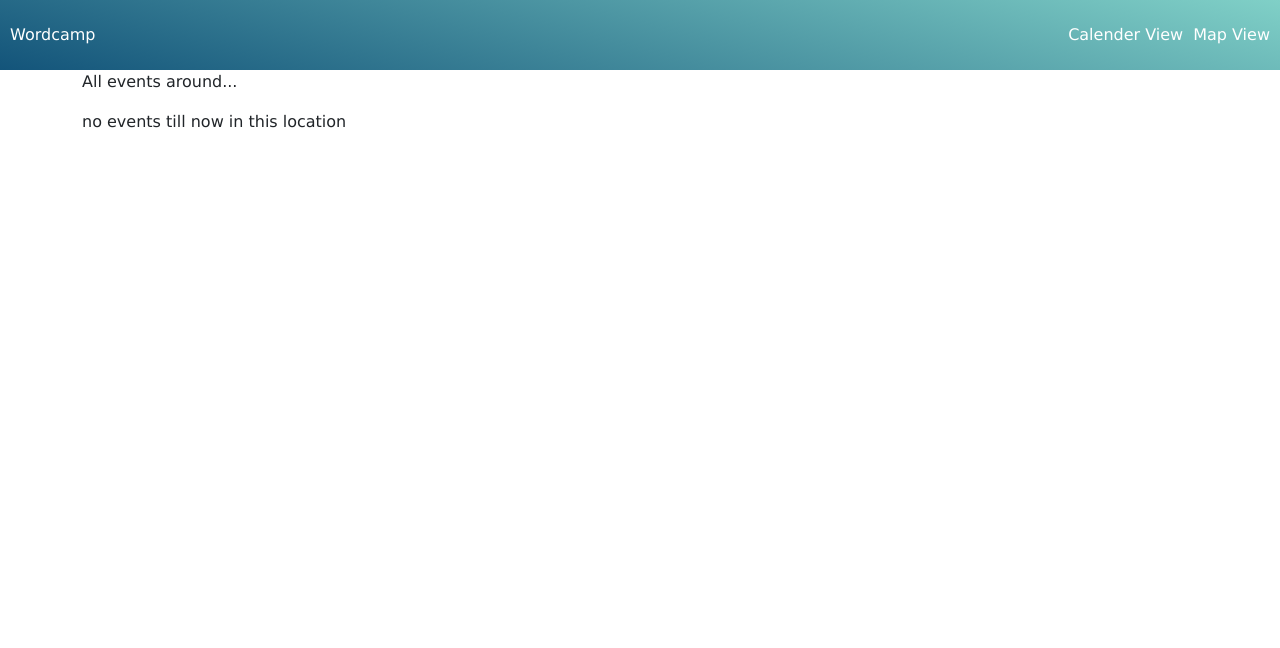
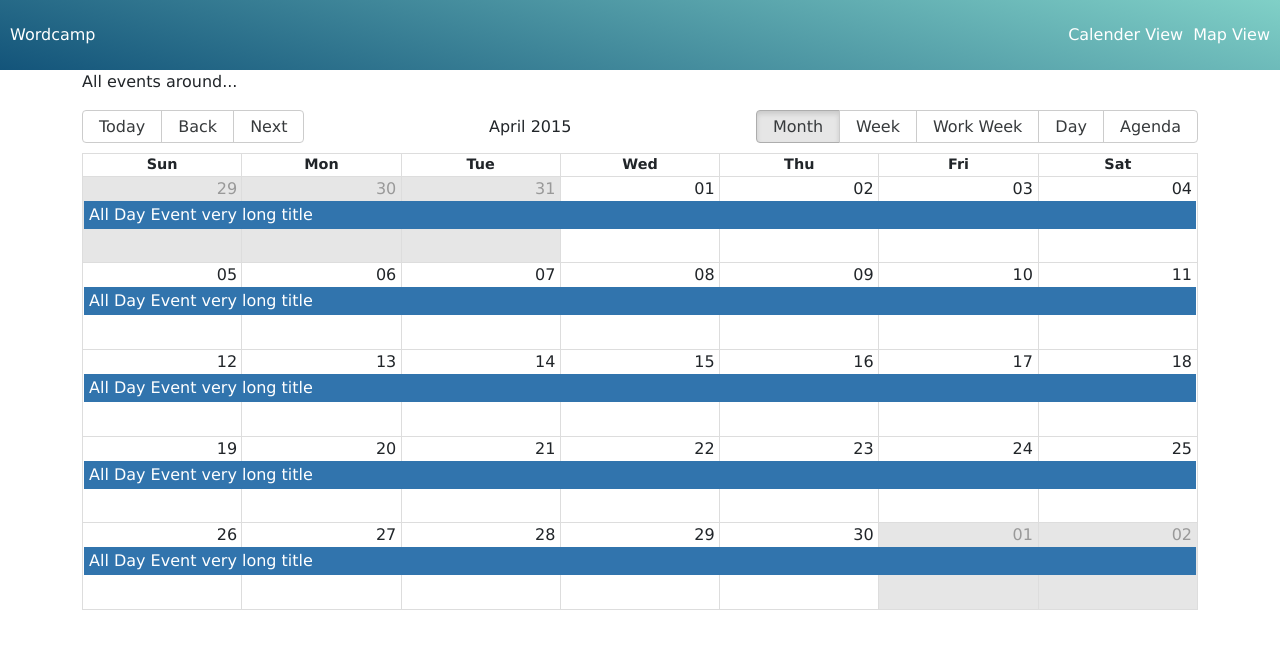
Before and after one commit to HabibulHH/wordcamp, a React app: page / in a window 1280 px wide. Shown: the top 648 px of the page. Built offline with nearby package versions, Linux system fonts and the light colour scheme; no server answers.

Commit message:
Added calender ui

```diff
--- a/src/App.js
+++ b/src/App.js
@@ -2,6 +2,7 @@ import "App.css";
 import "bootstrap/dist/css/bootstrap.min.css";
 import React from "react";
 import { Container, Row } from "react-bootstrap";
+import "../node_modules/react-big-calendar/lib/css/react-big-calendar.css";
 import Calender from "./components/calender";
 import Nav from "./Nav";
 const App = () => (
--- a/src/components/calender/index.js
+++ b/src/components/calender/index.js
@@ -1,8 +1,15 @@
 import axios from "axios";
+import moment from "moment";
 import React, { useEffect, useState } from "react";
+import { Calendar, momentLocalizer, Views } from "react-big-calendar";
+
 function Calender() {
+  let allViews = Object.keys(Views).map((k) => Views[k]);
+
+  const localizer = momentLocalizer(moment);
   const [count, setCount] = useState(0);
   const [events, setEvents] = useState([]);
+  console.log(Views);
   useEffect(() => {
     const result = axios.get(
       "https://api.wordpress.org/events/1.0/?location=Seattle"
@@ -15,13 +22,38 @@ function Calender() {
   return (
     <div>
       <p>All events around...</p>
-      <p>
-        {events && events.length > 0
-          ? events.length
-          : "no events till now in this location"}
-      </p>
+      {/* <p>
+        {events && events.length > 0 ? `${JSON.stringify(events[0])}` : "No"}
+      </p> */}
+      <Calendar
+        localizer={localizer}
+        events={[
+          {
+            id: 0,
+            title: "All Day Event very long title",
+            allDay: true,
+            start: new Date(2012, 3, 0),
+            end: new Date(2021, 3, 1),
+          },
+          {
+            id: 1,
+            title: "Word camp",
+            start: new Date(),
+            end: new Date(2021, 11, 10),
+          },
+        ]}
+        defaultDate={new Date(2015, 3, 1)}
+        startAccessor="start"
+        endAccessor="end"
+        style={{ height: 500 }}
+        views={allViews}
+        step={6}
+        showMultiDayTimes
+      />
     </div>
   );
 }
 
 export default Calender;
+
+const localizer = momentLocalizer(moment);
```
Also changed, not shown: package.json (+5 -2 lines), 1 other file (tests, documents, lock files or other folders).
